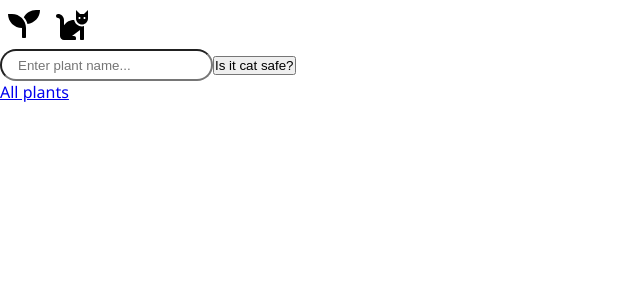
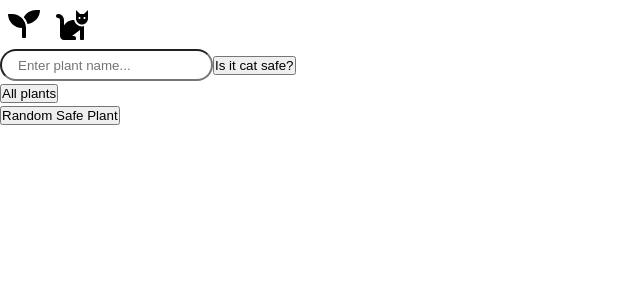
Before and after one commit to jen-ova/cat-safe-frontend, a React (Create React App) app: page / in a window 1280 px wide. Shown: the top 300 px of the page, without its empty margins (0-640 px from the left). Built offline with nearby package versions, Linux system fonts and the light colour scheme.

Commit message:
added random safe plant functionality

```diff
--- a/src/components/PlantSearch.js
+++ b/src/components/PlantSearch.js
@@ -16,6 +16,7 @@ const PlantSearch = () => {
         getPlants,
         value,
         setHasSearched,
+        suggestions,
     } = useContext(FilterContext);
 
     let navigate = useNavigate();
@@ -23,6 +24,17 @@ const PlantSearch = () => {
     const handleSubmit = async (e) => {
         e.preventDefault();
         setSearchResults(getPlants(value));
+        setHasSearched(true);
+        navigate("../", { replace: true });
+    };
+
+    const randomPlant =
+        suggestions[Math.floor(Math.random() * suggestions.length)];
+
+    const handleRandomSubmit = async (e) => {
+        e.preventDefault();
+        console.log(randomPlant);
+        setSearchResults(getPlants(randomPlant));
         setHasSearched(true);
         navigate("../", { replace: true });
     };
@@ -46,7 +58,14 @@ const PlantSearch = () => {
                     Is it cat safe?
                 </button>
             </form>
-            <NavLink to="/allplants">All plants</NavLink>
+            <NavLink to="/allplants">
+                <button>All plants</button>
+            </NavLink>
+            <form className="search-form" onSubmit={handleRandomSubmit}>
+                <button type="submit" className="search-button">
+                    Random Safe Plant
+                </button>
+            </form>
         </div>
     );
 };
--- a/src/components/PlantSearchResults.js
+++ b/src/components/PlantSearchResults.js
@@ -4,9 +4,12 @@ import "../styles/plantSearchResults.css";
 import { FilterContext } from "./store/FilterProvider";
 
 const PlantSearchResults = () => {
-    const { hasSearched, searchResults, value } = useContext(FilterContext);
+    const { hasSearched, searchResults, value, randomPlant } =
+        useContext(FilterContext);
 
-    if (value === undefined && hasSearched === true) {
+    console.log(searchResults);
+    console.log(value);
+    if (value === undefined && randomPlant === true && hasSearched === true) {
         return <p>Please enter a plant name!</p>;
     }
     if (searchResults.length === 0 && hasSearched === false) {
--- a/src/components/store/FilterProvider.js
+++ b/src/components/store/FilterProvider.js
@@ -95,6 +95,7 @@ const FilterProvider = ({ children }) => {
         filteredSuggestions,
         activeSuggestionIndex,
         onClick,
+        suggestions,
     };
 
     return (
```
